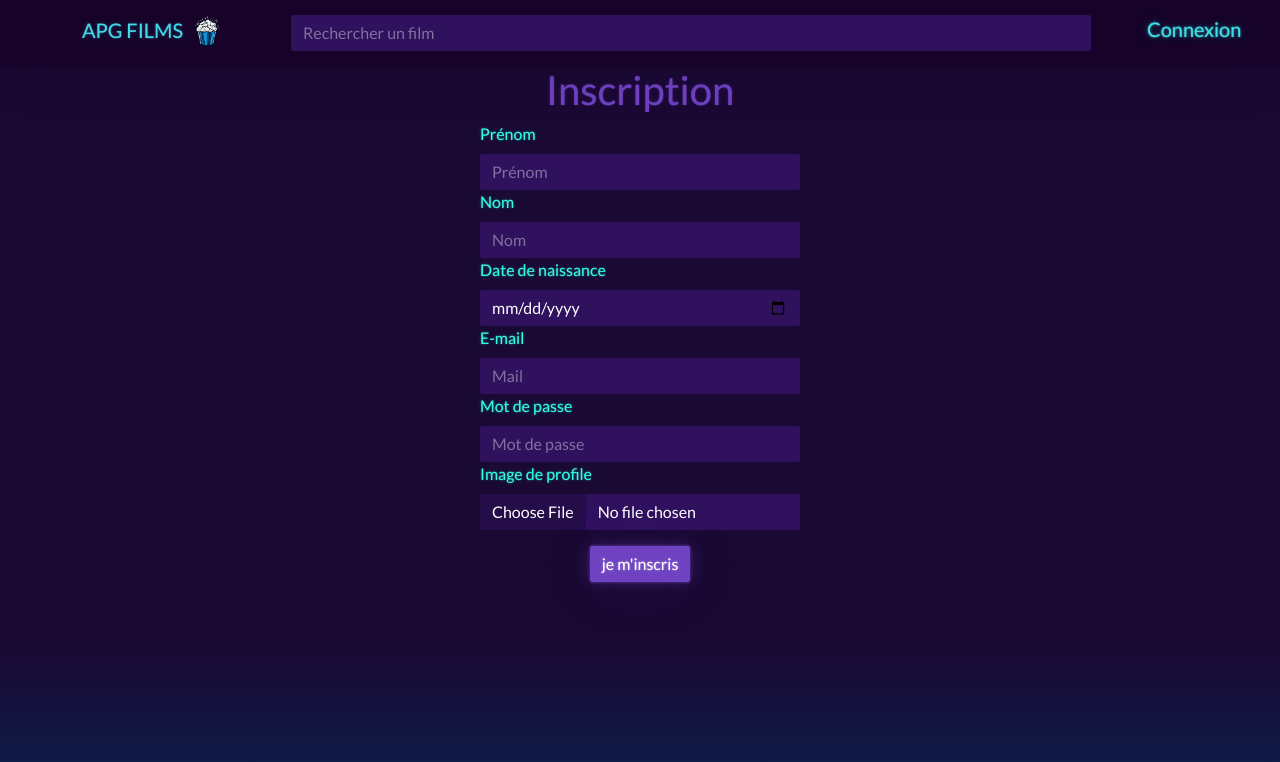
After one commit to VivvMich/ApiFilmGonorrhee, a PHP site: page /ApiFilmGonorrhee/login.php in a window 1280 px wide. The commit adds this page. Shown: the top 762 px of the page. Run offline with PHP 8.4, Linux system fonts and the light colour scheme.

Commit message:
base plus nav

```diff
--- a/base.php
+++ b/base.php
@@ -16,28 +16,30 @@
     <nav class="navbar navbar-expand-lg bg-dark">
         <div class="container">
 
-            <a class="navbar-brand text-light" href="#">APG FILMS <img src="popcorn.png" alt="Logo"></a>
+            <a class="navbar-brand text-light" href="#">APG FILMS <img src="popcorn2.png" alt="Logo"></a>
             <button class="navbar-toggler" type="button" data-bs-toggle="collapse" data-bs-target="#navbarSupportedContent" aria-controls="navbarSupportedContent" aria-expanded="false" aria-label="Toggle navigation">
                 <span class="navbar-toggler-icon"></span>
             </button>
 
 
-            <div class="d-flex flex-grow-1 mx-5">
-                <input id="search" class="form-control mx-auto" type="search" placeholder="Rechercher un film" aria-label="Search" style="max-width: 600px;">
-                <ul class="list-group mt-2 d-flex flex-column position-absolute" id="results"></ul>
+            <div class="d-flex justify-content-center">
+                <div class="search d-flex flex-column mx-5">
+                    <input id="search" class="form-control mx-auto" type="search" placeholder="Rechercher un film" aria-label="Search">
+                    <ul class="list-group mt-2 d-flex flex-column position-absolute" id="results"></ul>
+                </div>
             </div>
 
             <div class="collapse navbar-collapse" id="navbarSupportedContent">
                 <ul class="navbar-nav ms-auto mb-2 mb-lg-0">
                     <?php if (!isset($_SESSION['name'])) { ?>
                         <li class="nav-item">
-                            <a class="nav-link text-light" href="view/login.php">
+                            <a class="nav-link text-light" href="login.php">
                                 <h5>Connexion</h5>
                             </a>
                         </li>
                     <?php } else { ?>
                         <li class="nav-item">
-                            <a class="nav-link" href="controller/logout.php">Déconnexion</a>
+                            <a class="nav-link" href="logout.php">Déconnexion</a>
                         </li>
                         <li class="nav-item">
                             <a class="nav-link" href="view/user_profile_form.php">Profil</a>
@@ -47,6 +49,3 @@
             </div>
         </div>
     </nav>
-</body>
-
-</html>
--- /dev/null
+++ b/login.php
@@ -0,0 +1,35 @@
+<?php
+include "base.php";
+?>
+
+
+<h1 class="text-center text-primary">Inscription</h1>
+
+<form action="controller.php" method="POST" class="w-25 mx-auto" enctype="multipart/form-data">
+
+    <label class="form-label" for="firstname_user">Prénom</label>
+    <input class="form-control" type="text" name="firstname_user" placeholder="Prénom">
+
+    <label class="form-label" for="lastname_user">Nom</label>
+    <input class="form-control" type="text" name="lastname_user" placeholder="Nom">
+
+    <label class="form-label" for="birthday_user">Date de naissance</label>
+    <input class="form-control" type="date" name="birthday_user" >
+
+    <label class="form-label" for="mail_user">E-mail</label>
+    <input class="form-control" type="text" name="mail_user" placeholder="Mail">
+
+    <label class="form-label" for="psw_user">Mot de passe</label>
+    <input class="form-control" type="text" name="psw_user" placeholder="Mot de passe">
+
+    <label class="form-label" for="image_user">Image de profile</label>
+    <input class="form-control" type="file" name="image_user" >
+
+    <div class="text-center">
+        <input class="btn btn-primary mt-3" type="submit" value="je m'inscris" >
+    </div>
+
+</form>
+
+</body>
+</html>
--- a/main.js
+++ b/main.js
@@ -0,0 +1,48 @@
+document.addEventListener("DOMContentLoaded", () => {
+  const container = document.getElementById("container2");
+  const img = document.getElementById("original-image");
+  const cols = 60; // Nombre de colonnes
+  const rows = 40; // Nombre de lignes
+  const squareWidth = img.naturalWidth / cols;
+  const squareHeight = img.naturalHeight / rows;
+
+  for (let y = 0; y < rows; y++) {
+    for (let x = 0; x < cols; x++) {
+      const square = document.createElement("div");
+      square.classList.add("square");
+      square.style.width = `${squareWidth}px`;
+      square.style.height = `${squareHeight}px`;
+      square.style.top = `${y * squareHeight}px`;
+      square.style.left = `${x * squareWidth}px`;
+      square.style.backgroundImage = `url(${img.src})`;
+      square.style.backgroundPosition = `-${x * squareWidth}px -${
+        y * squareHeight
+      }px`;
+      square.style.opacity = 1;
+      container.appendChild(square);
+
+      // Ajouter un délai aléatoire pour l'animation de décomposition
+      setTimeout(() => {
+        const angle = Math.random() * 2 * Math.PI;
+        const distance = Math.random() * 400; // Distance aléatoire pour l'éclat
+        const translateX = Math.cos(angle) * distance;
+        const translateY = Math.sin(angle) * distance;
+
+        square.style.transform = `translate(${translateX}px, ${translateY}px) rotate(${
+          Math.random() * 720 - 360
+        }deg)`;
+        square.style.opacity = 0;
+      }, Math.random() * 1000 + 500);
+    }
+  }
+
+  // Réinitialiser l'image après un certain temps
+  setTimeout(() => {
+    const squares = document.querySelectorAll(".square");
+    squares.forEach((square) => {
+      square.style.transitionDuration = "1s"; // Augmentation du temps de transition pour la reconstruction
+      square.style.transform = "translate(0, 0)";
+      square.style.opacity = 1;
+    });
+  }, 4000); // Ajustement du temps avant la reconstruction
+});
--- a/style.css
+++ b/style.css
@@ -6,3 +6,30 @@
 #search {
   width: 100vh;
 }
+#thanos {
+  margin: 0;
+  padding: 0;
+  display: flex;
+  justify-content: center;
+  align-items: center;
+  position: fixed;
+  top: 50%;
+  left: 50%;
+  transform: translate(-50%, -50%);
+}
+
+#container2 {
+  width: 800px;
+  height: 600px;
+  position: relative;
+  overflow: hidden;
+}
+
+#original-image {
+  display: none;
+}
+
+.square {
+  position: absolute;
+  transition: opacity 1s ease-out, transform 2s ease-out;
+}
```
Also changed, not shown: homepage.php (+9 -0 lines), popcorn/projet-perso-/index.html (added, +15 -0 lines), popcorn2.png (added), 2 other files.
